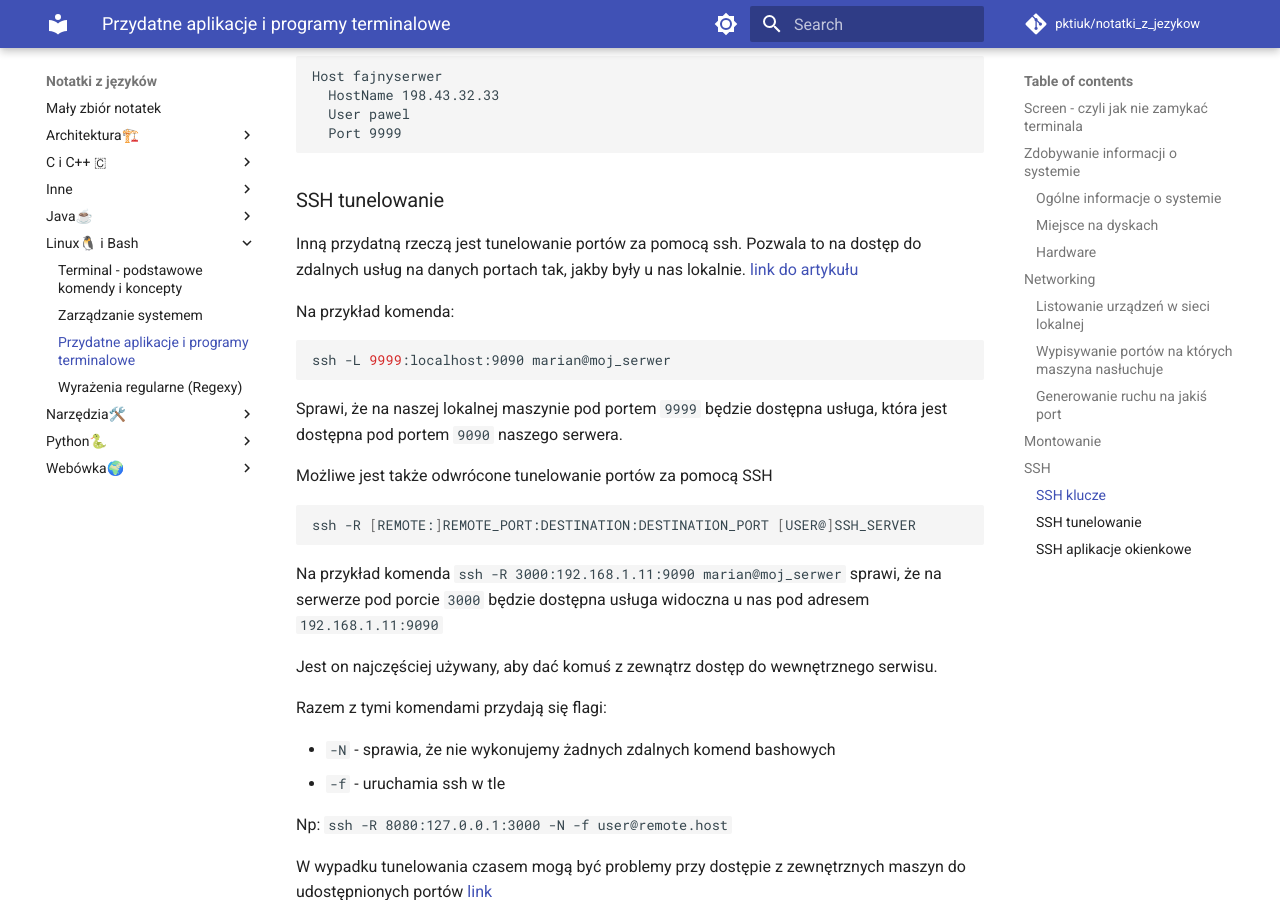
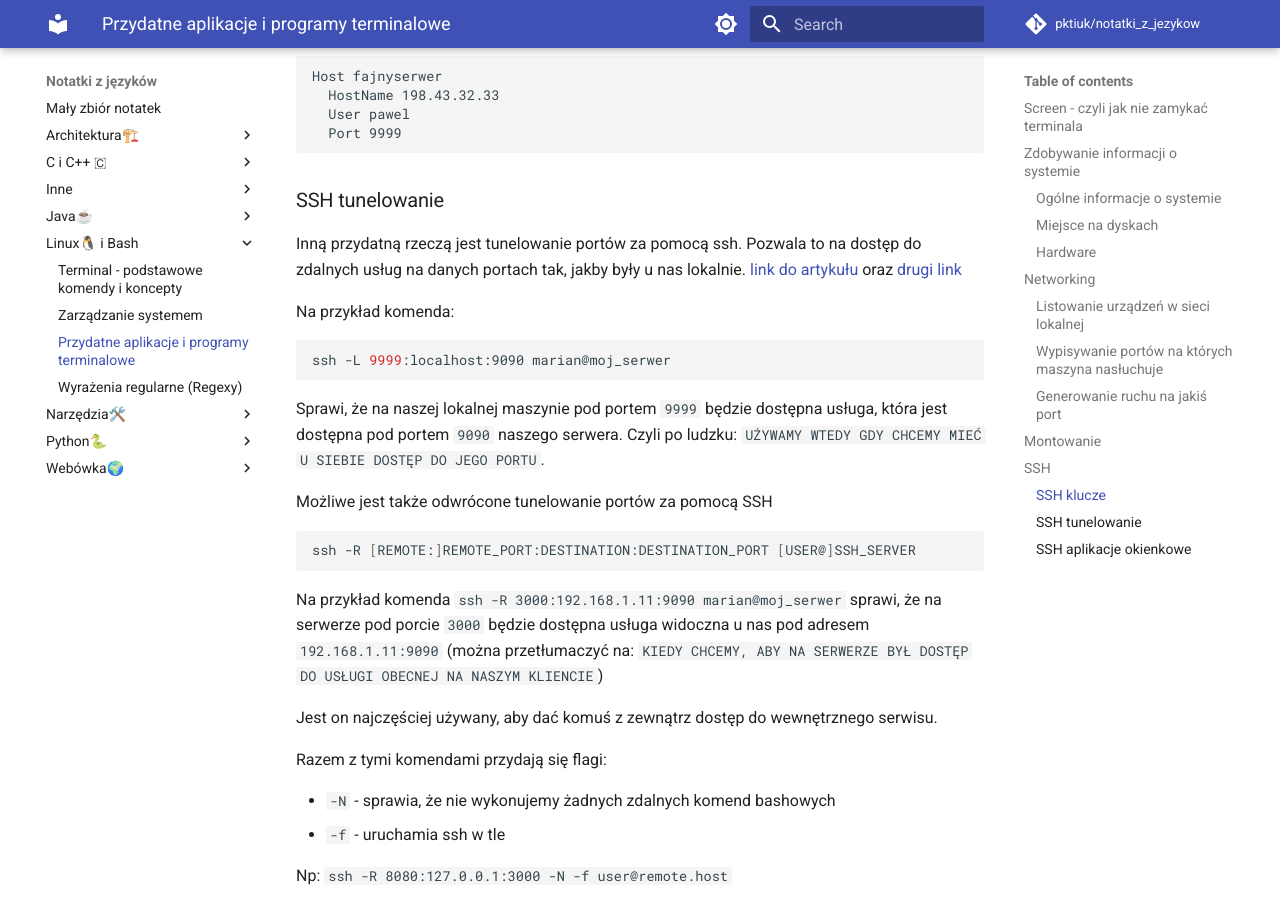
Before and after one commit to pktiuk/notatki_z_jezykow, an MkDocs documentation site: the page built from docs/Linux🐧 i Bash/programy.md, in a window 1280 px wide and 900 px high, scrolled down 5188 px. Built offline with MkDocs 1.6.1 and Material for MkDocs 9.7.7, drawn with Linux system fonts in a browser that asks for light colours; comment, search, counter and statistics services are not loaded.

Commit message:
Dodatkowy link do wyjaśnienia tuneli

````diff
--- a/docs/Linux🐧 i Bash/programy.md
+++ b/docs/Linux🐧 i Bash/programy.md
@@ -256,7 +256,7 @@ Host fajnyserwer
 
 ### SSH tunelowanie
 
-Inną przydatną rzeczą jest tunelowanie portów za pomocą ssh. Pozwala to na dostęp do zdalnych usług na danych portach tak, jakby były u nas lokalnie. [link do artykułu](https://goteleport.com/blog/ssh-tunneling-explained/)
+Inną przydatną rzeczą jest tunelowanie portów za pomocą ssh. Pozwala to na dostęp do zdalnych usług na danych portach tak, jakby były u nas lokalnie. [link do artykułu](https://goteleport.com/blog/ssh-tunneling-explained/) oraz [drugi link](https://goteleport.com/blog/ssh-tunneling-explained/)
 
 Na przykład komenda:
 
@@ -264,7 +264,7 @@ Na przykład komenda:
 ssh -L 9999:localhost:9090 marian@moj_serwer
 ```
 
-Sprawi, że na naszej lokalnej maszynie pod portem `9999` będzie dostępna usługa, która jest dostępna pod portem `9090` naszego serwera.
+Sprawi, że na naszej lokalnej maszynie pod portem `9999` będzie dostępna usługa, która jest dostępna pod portem `9090` naszego serwera. Czyli po ludzku: `UŻYWAMY WTEDY GDY CHCEMY MIEĆ U SIEBIE DOSTĘP DO JEGO PORTU`.
 
 Możliwe jest także odwrócone tunelowanie portów za pomocą SSH
 
@@ -272,7 +272,7 @@ Możliwe jest także odwrócone tunelowanie portów za pomocą SSH
 ssh -R [REMOTE:]REMOTE_PORT:DESTINATION:DESTINATION_PORT [USER@]SSH_SERVER
 ```
 
-Na przykład komenda `ssh -R 3000:192.168.1.11:9090 marian@moj_serwer` sprawi, że na serwerze pod porcie `3000` będzie dostępna usługa widoczna u nas pod adresem `192.168.1.11:9090`
+Na przykład komenda `ssh -R 3000:192.168.1.11:9090 marian@moj_serwer` sprawi, że na serwerze pod porcie `3000` będzie dostępna usługa widoczna u nas pod adresem `192.168.1.11:9090` (można przetłumaczyć na: `KIEDY CHCEMY, ABY NA SERWERZE BYŁ DOSTĘP DO USŁUGI OBECNEJ NA NASZYM KLIENCIE`)
 
 Jest on najczęściej używany, aby dać komuś z zewnątrz dostęp do wewnętrznego serwisu.
 
````
